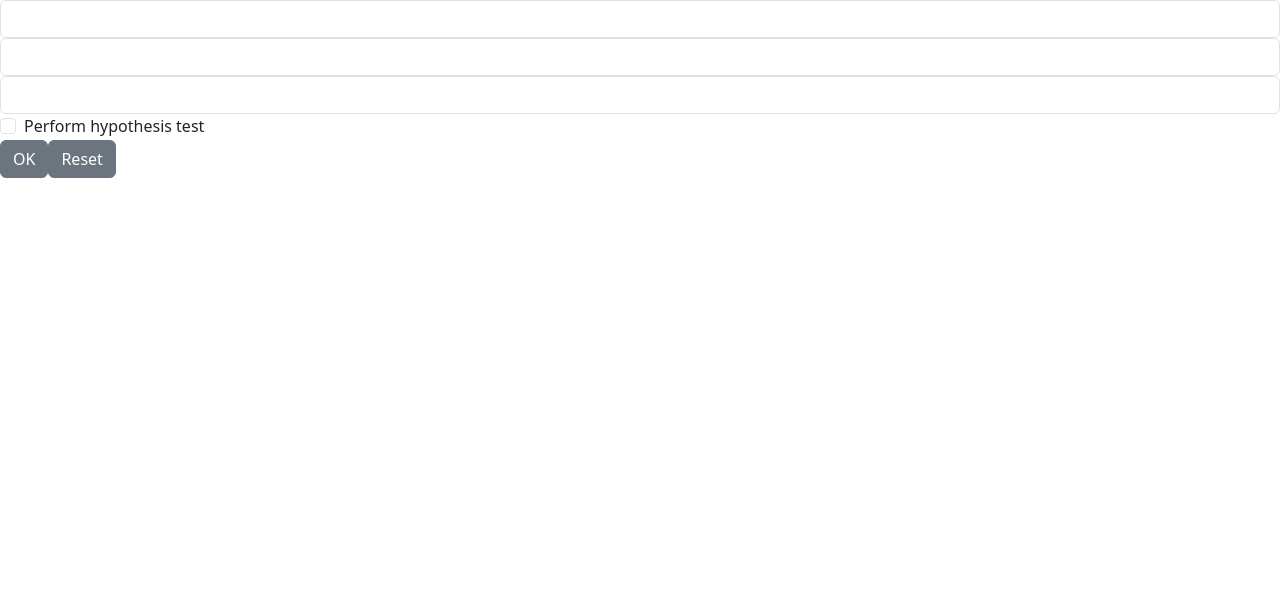
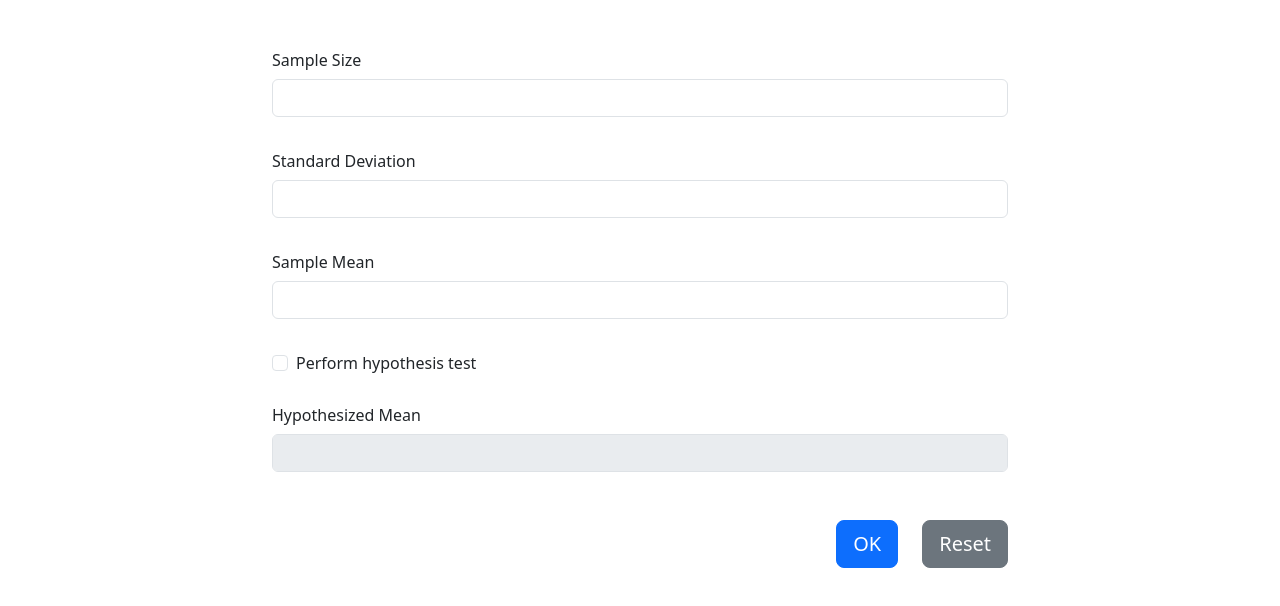
Before and after one commit to nbeerbower/StatFrontend, a Vue app: page / in a window 1280 px wide. Shown: the top 606 px of the page. Built offline with nearby package versions, Linux system fonts and the light colour scheme.

Commit message:
improve ui and formatting

```diff
--- a/src/App.vue
+++ b/src/App.vue
@@ -1,9 +1,13 @@
-<script setup>
-import AnalysisForm from './components/AnalysisForm.vue';
-</script>
-
 <template>
-  <div>
-    <AnalysisForm />
+  <div class="container py-5">
+    <div class="row justify-content-center">
+      <div class="col-md-8">
+        <AnalysisForm />
+      </div>
+    </div>
   </div>
 </template>
+
+<script setup>
+import AnalysisForm from './components/AnalysisForm.vue'
+</script>
--- a/src/components/AnalysisForm.vue
+++ b/src/components/AnalysisForm.vue
@@ -1,12 +1,44 @@
 <template>
   <b-form @submit.prevent="onSubmit">
-    <b-form-input v-model="sample_size" type="number" min="2" step="1" required></b-form-input>
-    <b-form-input v-model="sample_mean" type="number" required></b-form-input>
-    <b-form-input v-model="standard_deviation" type="number" min="0.01" step="0.01" required></b-form-input>
-    <b-form-checkbox v-model="perform_hypothesis_test">Perform hypothesis test</b-form-checkbox>
-    <b-form-input v-if="perform_hypothesis_test" v-model="hypothesized_mean" type="number" required></b-form-input>
-    <b-button type="submit">OK</b-button>
-    <b-button type="reset">Reset</b-button>
+    <b-form-group label="Sample Size">
+      <b-form-input
+        v-model="sample_size"
+        type="number"
+        min="2"
+        step="1"
+        required
+        class="mb-3"
+      ></b-form-input>
+    </b-form-group>
+
+    <b-form-group label="Standard Deviation">
+      <b-form-input
+        v-model="standard_deviation"
+        type="number"
+        min="0.01"
+        step="0.01"
+        required
+        class="mb-3"
+      ></b-form-input>
+    </b-form-group>
+
+    <b-form-group label="Sample Mean">
+      <b-form-input v-model="sample_mean" type="number" required class="mb-3"></b-form-input>
+    </b-form-group>
+
+    <b-form-group>
+      <b-form-checkbox v-model="perform_hypothesis_test" class="mb-3"
+        >Perform hypothesis test</b-form-checkbox
+      >
+    </b-form-group>
+    <b-form-group :disabled="!perform_hypothesis_test" label="Hypothesized Mean">
+      <b-form-input v-model="hypothesized_mean" type="number" required class="mb-3"></b-form-input>
+    </b-form-group>
+
+    <div class="d-flex justify-content-end py-3">
+      <b-button type="submit" variant="primary" size="lg" class="mx-4">OK</b-button>
+      <b-button type="reset" variant="secondary" size="lg">Reset</b-button>
+    </div>
   </b-form>
 </template>
 
@@ -18,8 +50,8 @@ export default {
       sample_mean: null,
       standard_deviation: null,
       hypothesized_mean: null,
-      perform_hypothesis_test: false,
-    };
+      perform_hypothesis_test: false
+    }
   },
   mounted() {
     // Fetch the default values from the JSON file or mock REST API and assign them to the data properties.
@@ -30,7 +62,7 @@ export default {
     },
     onReset() {
       // Reset the form fields to their initial values.
-    },
-  },
-};
+    }
+  }
+}
 </script>
```
